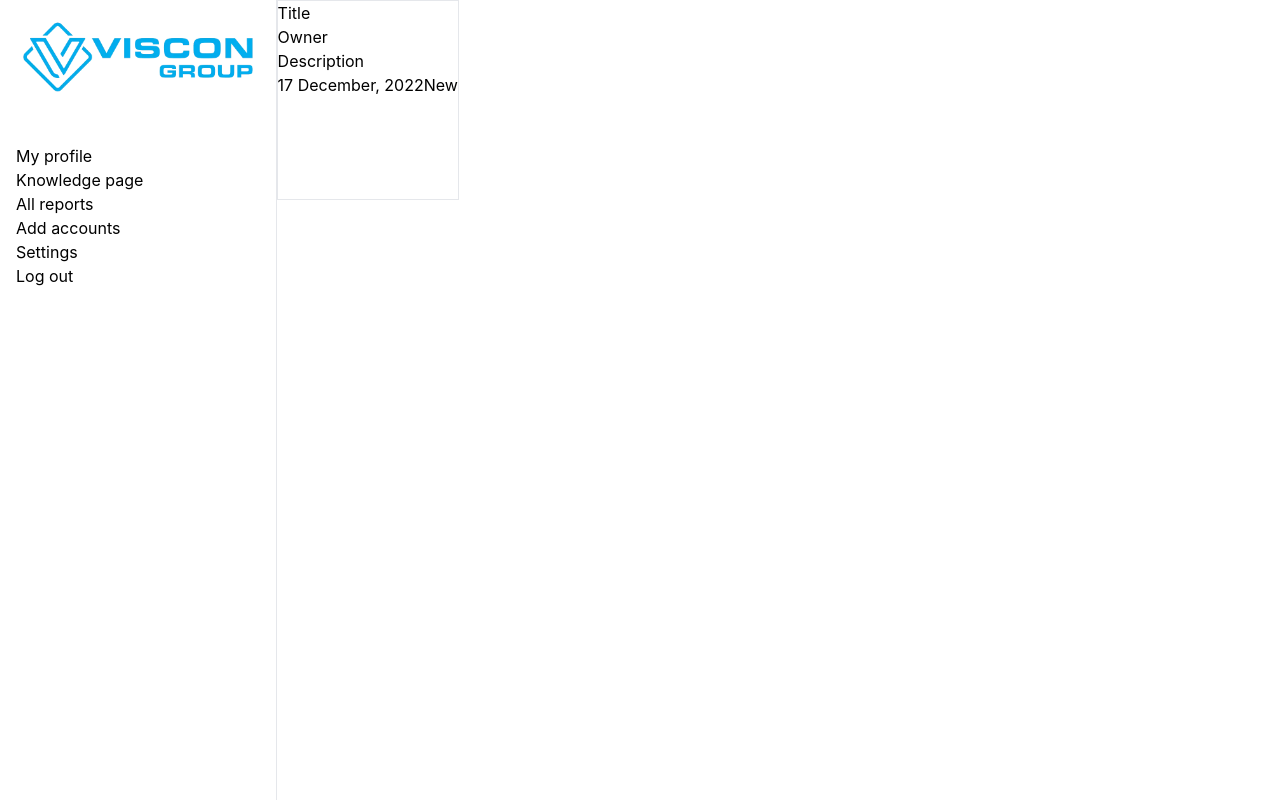
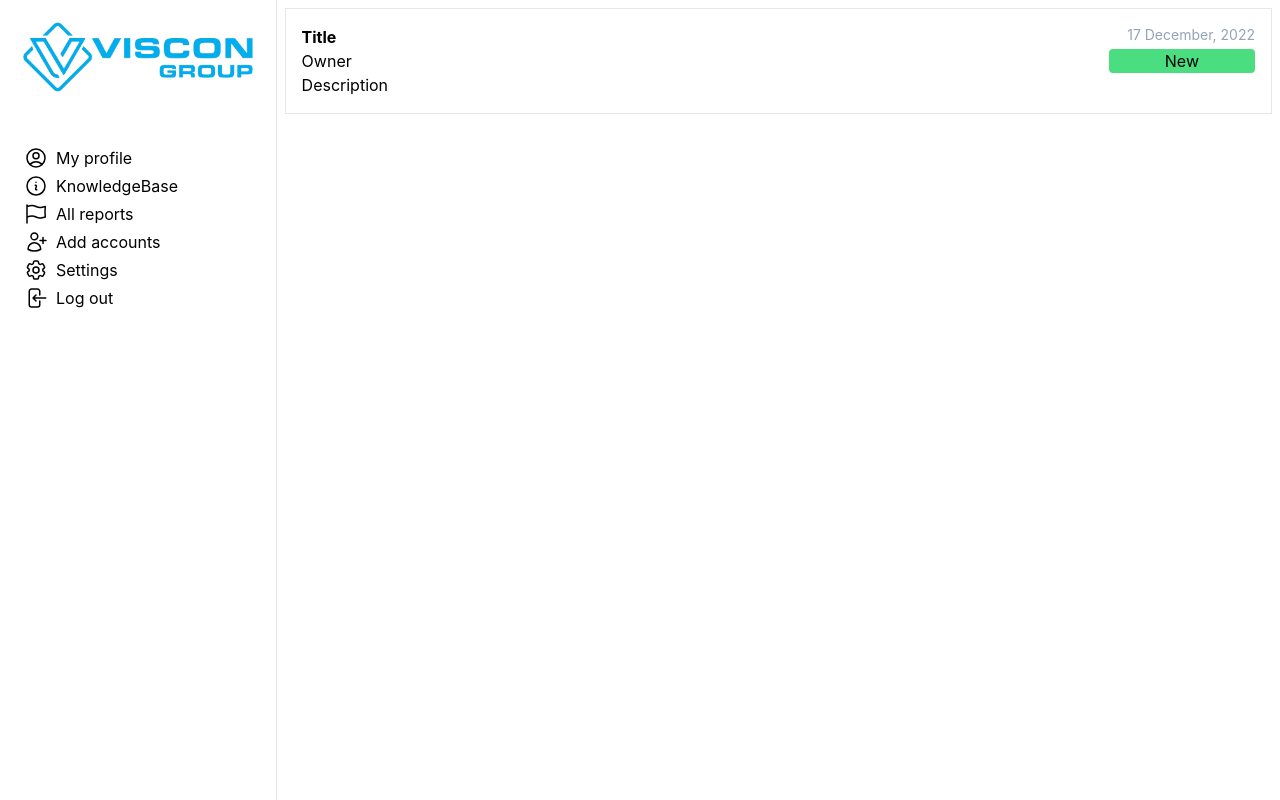
Before and after one commit to The0Danktor/Project-C, a React (Create React App) app in the folder ClientApp/: page /ticket in a window 1280 px wide. Built offline with nearby package versions, Linux system fonts and the light colour scheme.

Commit message:
added icons to sidebar

```diff
--- a/ClientApp/src/pages/Ticket.tsx
+++ b/ClientApp/src/pages/Ticket.tsx
@@ -1,29 +1,128 @@
-import React from 'react'
-import logo from '../assets/logo.png'
+import React from "react";
+import logo from "../assets/logo.png";
 
 export function Ticket() {
   return (
-    <div className="flex flex-row">
-      {/* flex flex-col border-r w-fit h-screen pr-4 px-4 */}
-      <div className="flex flex-col border-r w-fit h-screen pr-4 px-4">
-        <a href="#"><img className="h-36 w-auto" src={logo}/></a>
-        <a href="#">My profile</a>
-        <a href="#">Knowledge page</a>
-        <a href="#">All reports</a>
-        <a href="#">Add accounts</a>
-        <a href="#">Settings</a>
-        <a href="#">Log out</a>
+    <div className="flex flex-row overflow-scroll">
+      <div className="flex flex-col border-r w-fit h-screen pr-4 px-4 leading-7">
+        <a href="#">
+          <img className="h-36 w-auto" src={logo} />
+        </a>
+        <a href="#" className="flex">
+          <svg
+            xmlns="http://www.w3.org/2000/svg"
+            fill="none"
+            viewBox="0 0 24 24"
+            strokeWidth={1.5}
+            stroke="currentColor"
+            className="w-6 mx-2"
+          >
+            <path
+              strokeLinecap="round"
+              strokeLinejoin="round"
+              d="M17.982 18.725A7.488 7.488 0 0012 15.75a7.488 7.488 0 00-5.982 2.975m11.963 0a9 9 0 10-11.963 0m11.963 0A8.966 8.966 0 0112 21a8.966 8.966 0 01-5.982-2.275M15 9.75a3 3 0 11-6 0 3 3 0 016 0z"
+            />
+          </svg>
+          My profile
+        </a>
+        <a href="#" className="flex">
+          <svg
+            xmlns="http://www.w3.org/2000/svg"
+            fill="none"
+            viewBox="0 0 24 24"
+            strokeWidth={1.5}
+            stroke="currentColor"
+            className="w-6 mx-2"
+          >
+            <path
+              strokeLinecap="round"
+              strokeLinejoin="round"
+              d="M11.25 11.25l.041-.02a.75.75 0 011.063.852l-.708 2.836a.75.75 0 001.063.853l.041-.021M21 12a9 9 0 11-18 0 9 9 0 0118 0zm-9-3.75h.008v.008H12V8.25z"
+            />
+          </svg>
+          KnowledgeBase
+        </a>
+        <a href="#" className="flex">
+          <svg
+            xmlns="http://www.w3.org/2000/svg"
+            fill="none"
+            viewBox="0 0 24 24"
+            strokeWidth={1.5}
+            stroke="currentColor"
+            className="w-6 mx-2"
+          >
+            <path
+              strokeLinecap="round"
+              strokeLinejoin="round"
+              d="M3 3v1.5M3 21v-6m0 0l2.77-.693a9 9 0 016.208.682l.108.054a9 9 0 006.086.71l3.114-.732a48.524 48.524 0 01-.005-10.499l-3.11.732a9 9 0 01-6.085-.711l-.108-.054a9 9 0 00-6.208-.682L3 4.5M3 15V4.5"
+            />
+          </svg>
+          All reports
+        </a>
+        <a href="#" className="flex">
+          <svg
+            xmlns="http://www.w3.org/2000/svg"
+            fill="none"
+            viewBox="0 0 24 24"
+            strokeWidth={1.5}
+            stroke="currentColor"
+            className="w-6 mx-2"
+          >
+            <path
+              strokeLinecap="round"
+              strokeLinejoin="round"
+              d="M19 7.5v3m0 0v3m0-3h3m-3 0h-3m-2.25-4.125a3.375 3.375 0 11-6.75 0 3.375 3.375 0 016.75 0zM4 19.235v-.11a6.375 6.375 0 0112.75 0v.109A12.318 12.318 0 0110.374 21c-2.331 0-4.512-.645-6.374-1.766z"
+            />
+          </svg>
+          Add accounts
+        </a>
+        <a href="#" className="flex">
+          <svg
+            xmlns="http://www.w3.org/2000/svg"
+            fill="none"
+            viewBox="0 0 24 24"
+            strokeWidth={1.5}
+            stroke="currentColor"
+            className="w-6 mx-2"
+          >
+            <path
+              strokeLinecap="round"
+              strokeLinejoin="round"
+              d="M9.594 3.94c.09-.542.56-.94 1.11-.94h2.593c.55 0 1.02.398 1.11.94l.213 1.281c.063.374.313.686.645.87.074.04.147.083.22.127.324.196.72.257 1.075.124l1.217-.456a1.125 1.125 0 011.37.49l1.296 2.247a1.125 1.125 0 01-.26 1.431l-1.003.827c-.293.24-.438.613-.431.992a6.759 6.759 0 010 .255c-.007.378.138.75.43.99l1.005.828c.424.35.534.954.26 1.43l-1.298 2.247a1.125 1.125 0 01-1.369.491l-1.217-.456c-.355-.133-.75-.072-1.076.124a6.57 6.57 0 01-.22.128c-.331.183-.581.495-.644.869l-.213 1.28c-.09.543-.56.941-1.11.941h-2.594c-.55 0-1.02-.398-1.11-.94l-.213-1.281c-.062-.374-.312-.686-.644-.87a6.52 6.52 0 01-.22-.127c-.325-.196-.72-.257-1.076-.124l-1.217.456a1.125 1.125 0 01-1.369-.49l-1.297-2.247a1.125 1.125 0 01.26-1.431l1.004-.827c.292-.24.437-.613.43-.992a6.932 6.932 0 010-.255c.007-.378-.138-.75-.43-.99l-1.004-.828a1.125 1.125 0 01-.26-1.43l1.297-2.247a1.125 1.125 0 011.37-.491l1.216.456c.356.133.751.072 1.076-.124.072-.044.146-.087.22-.128.332-.183.582-.495.644-.869l.214-1.281z"
+            />
+            <path
+              strokeLinecap="round"
+              strokeLinejoin="round"
+              d="M15 12a3 3 0 11-6 0 3 3 0 016 0z"
+            />
+          </svg>
+          Settings
+        </a>
+        <a href="#" className="flex">
+          <svg
+            xmlns="http://www.w3.org/2000/svg"
+            fill="none"
+            viewBox="0 0 24 24"
+            strokeWidth={1.5}
+            stroke="currentColor"
+            className="w-6 mx-2"
+          >
+            <path
+              strokeLinecap="round"
+              strokeLinejoin="round"
+              d="M15.75 9V5.25A2.25 2.25 0 0013.5 3h-6a2.25 2.25 0 00-2.25 2.25v13.5A2.25 2.25 0 007.5 21h6a2.25 2.25 0 002.25-2.25V15M12 9l-3 3m0 0l3 3m-3-3h12.75"
+            />
+          </svg>
+          Log out
+        </a>
       </div>
-      <div className="">
-        <div className="border h-1/4 w-full">
-          <p>Title</p>
-          <p>Owner</p>
-          <p>Description</p>
-
-          <span>17 December, 2022</span>
-          <button>New</button>
-        </div>
+      <div className="border h-1/4 grow m-2 p-4">
+        <span className="text-slate-400 float-right text-sm">17 December, 2022</span>
+        <strong>Title</strong>
+        <p>Owner</p>
+        <p>Description</p>
+        <button className="bg-green-400 rounded px-14 float-right -my-12">New</button>
       </div>
     </div>
-  )
+  );
 }
```
